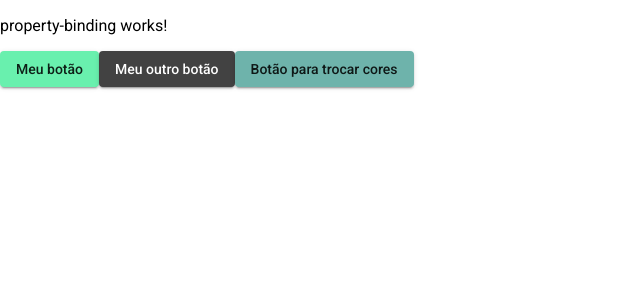
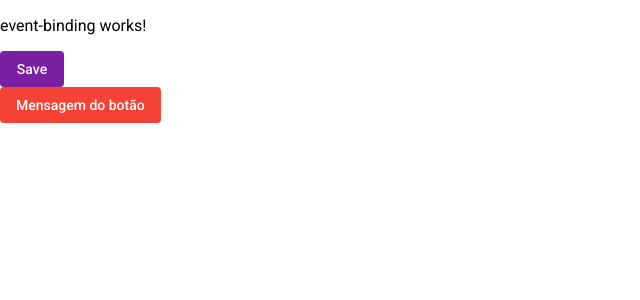
Before and after one commit to johnatanlima/BindsAngular, an Angular app in the folder BindsAngular/: page / in a window 1280 px wide. Shown: the top 300 px of the page, without its empty margins (0-640 px from the left). Built offline with nearby package versions, Linux system fonts and the light colour scheme.

Commit message:
Introdução a Events

```diff
--- a/BindsAngular/src/app/app.component.html
+++ b/BindsAngular/src/app/app.component.html
@@ -1,2 +1,4 @@
-<!--<app-string-interpolation></app-string-interpolation> -->
-<app-property-binding></app-property-binding>
+<!--<app-string-interpolation></app-string-interpolation>
+<app-property-binding></app-property-binding> -->
+
+<app-event-binding></app-event-binding>
--- a/BindsAngular/src/app/app.module.ts
+++ b/BindsAngular/src/app/app.module.ts
@@ -8,12 +8,14 @@ import {MatCardModule} from '@angular/material/card';
 import {MatButtonModule} from '@angular/material/button';
 import {MatInputModule} from '@angular/material/input';
 import { PropertyBindingComponent } from './property-binding/property-binding.component';
+import { EventBindingComponent } from './event-binding/event-binding.component';
 
 @NgModule({
   declarations: [
     AppComponent,
     StringInterpolationComponent,
-    PropertyBindingComponent
+    PropertyBindingComponent,
+    EventBindingComponent
   ],
   imports: [
     BrowserModule,
--- /dev/null
+++ b/BindsAngular/src/app/event-binding/event-binding.component.html
@@ -0,0 +1,6 @@
+<p>event-binding works!</p>
+
+<section>
+    <button mat-flat-button color="primary" (click)="save()"> Save </button> <br/>
+    <button mat-flat-button color="warn" (click)="inc()"> {{ buttonName }}</button>
+</section>
--- /dev/null
+++ b/BindsAngular/src/app/event-binding/event-binding.component.ts
@@ -0,0 +1,25 @@
+import { Component, OnInit } from '@angular/core';
+
+@Component({
+  selector: 'app-event-binding',
+  templateUrl: './event-binding.component.html',
+  styleUrls: ['./event-binding.component.css']
+})
+export class EventBindingComponent implements OnInit {
+
+  buttonName = "Mensagem do botão";
+  i = 0;
+  constructor() { }
+
+  ngOnInit() {
+  }
+
+  save(){
+    console.log("clicou! Está funfando...");
+  }
+
+  inc(){
+    this.i++;
+    this.buttonName = "Foi clicado " + this.i + "vezes";
+  }
+}
```
Also changed, not shown: BindsAngular/src/app/event-binding/event-binding.component.css (added), 1 other file (tests, documents, lock files or other folders).
